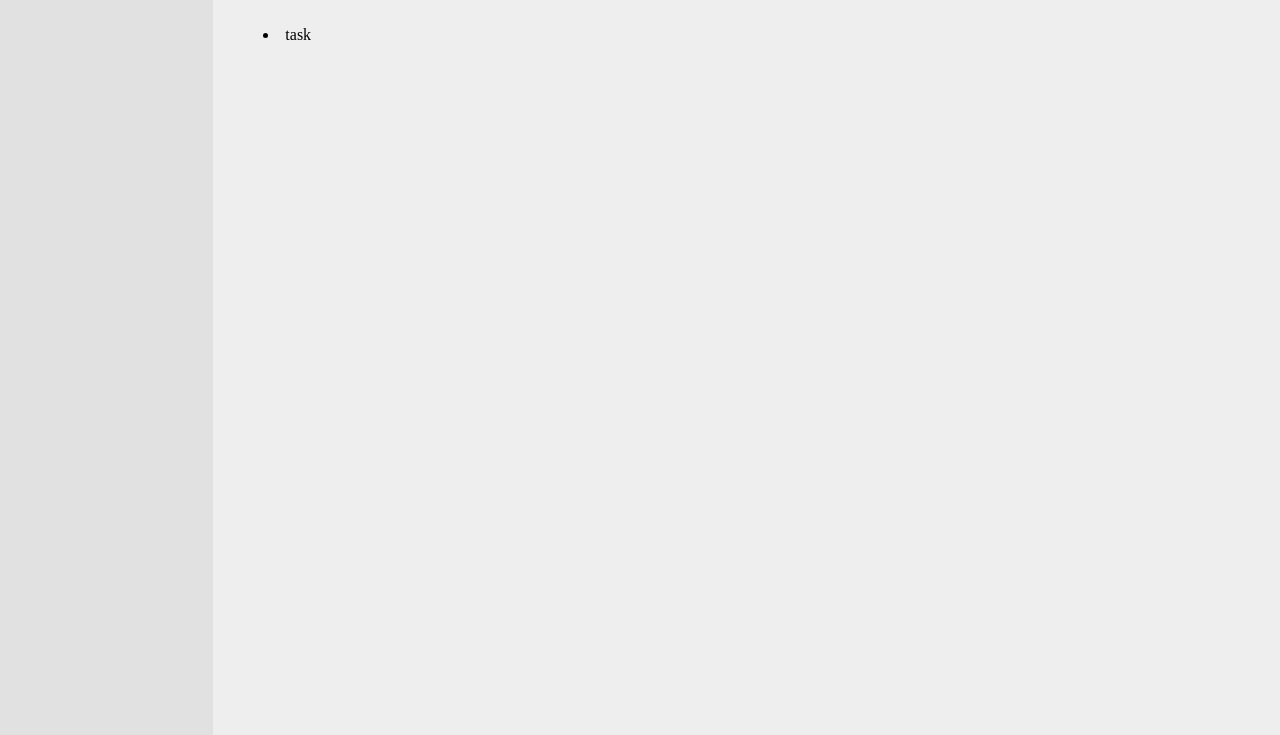
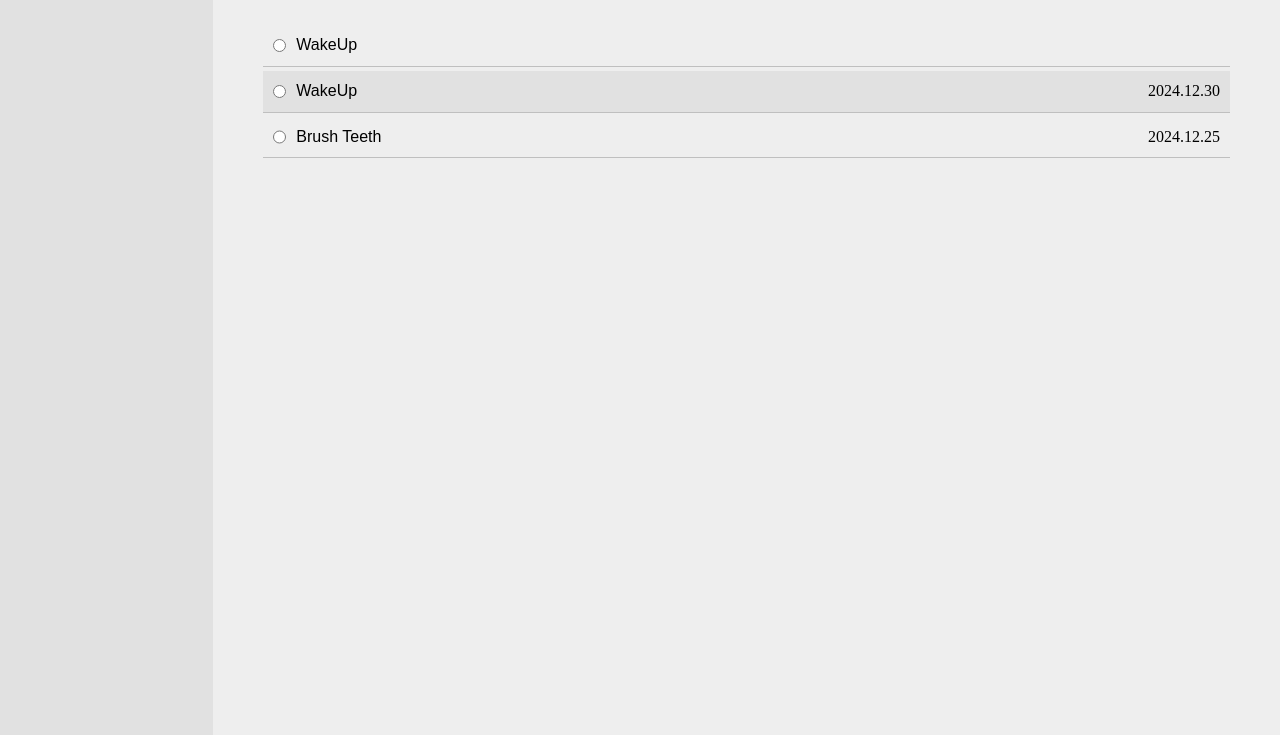
Before and after one commit to Isanka-maduwantha/project-TodoList, a website: page index.html in a window 1280 px wide. Shown: the part 65-800 px from the top of the page. Drawn offline with Linux system fonts and the light colour scheme.

Commit message:
Display Items in Array in Dom

```diff
--- a/form.js
+++ b/form.js
@@ -1,4 +1,20 @@
-let tasks = [];
+let tasks = [{
+    date:"",
+    description:"",
+    title: "WakeUp"
+    },
+    {
+        date:"2024.12.30",
+        description:"",
+        title: "WakeUp"
+    },
+    {
+        date:"2024.12.25",
+        description:"",
+        title: "Brush Teeth"
+    }
+
+];
 function formRelated(){
     let formData = `
 
@@ -12,8 +28,8 @@ function formRelated(){
 `;
 
     function addForm() {
-        let content = document.querySelector('.content')
-        content.innerHTML += formData;
+        let contentForm = document.querySelector('.form-container')
+        contentForm.innerHTML += formData;
 
 
     };
@@ -32,17 +48,29 @@ function formRelated(){
             }
             tasks.push(objectInput);
             console.log(tasks);
+            let contentForm = document.querySelector('.form-container')
+            contentForm.innerHTML = "";
+            changeDom()
 
         })
 
 
+
+    }
+    function changeDom(){
+        let taskContainer = document.querySelector('.task-container')
+        taskContainer.innerHTML ="";
+        tasks.forEach((task)=>{
+             taskContainer.innerHTML+=`
+         <li class="todo-item"><span class="title"><input type="radio" name="" id="">${task.title}</span><span class="date">${task.date}</span></li>
+            `
+        })
     }
 
 
 
-
     return{
-        addForm,getFormData,
+        addForm,getFormData,changeDom
     }
 }
 
--- a/index.html
+++ b/index.html
@@ -16,11 +16,14 @@
     <div id="main">
         <div class="header"><h1>Project</h1></div>
         <div class="content">
-            <li>task</li>
+            <div class="form-container"></div>
+            <div class="task-container">
+
+            </div>
+
         </div>
     </div>
     <div id="footer"></div>
 </div>
-
 </body>
 </html>
--- a/script.js
+++ b/script.js
@@ -2,10 +2,9 @@
 import {formRelated,tasks} from "./form.js"
 
 let formFunctions = formRelated();
-
+formFunctions.changeDom();
 const addBtn = document.getElementById('addBtn');
 addBtn.addEventListener('click',()=>{
-    addBtn.style="display:none";
     formFunctions.addForm();
     formFunctions.getFormData();
 
--- a/style.css
+++ b/style.css
@@ -123,3 +123,44 @@ input[type="date"]{
 
     }
 }
+.todo-item{
+    list-style-type: none;
+    padding: 10px;
+    box-shadow: 0  1px  #0003;
+    margin-bottom: 5px;
+    display: flex;
+    justify-content: space-between;
+    cursor: pointer;
+
+    .title{
+        font-family: sans-serif;
+        display: flex;
+        gap: 10px;
+        input[type="radio"]{
+            accent-color: var(--main-color);
+            cursor:auto;
+            &::before{
+                content:"";
+                width: 20px;
+                height: 20px;
+                background-color: #fff;
+            }
+        }
+    }
+
+    &:hover{
+        background-color: var(--main-color);
+        color: var(--counter-color);
+        font-weight: bold;
+    }
+}
+.todo-item:nth-child(even){
+    background-color: var(--counter-color-dark);
+
+    &:hover{
+        background-color: var(--main-color);
+        color: var(--counter-color);
+    }
+
+
+}
```
